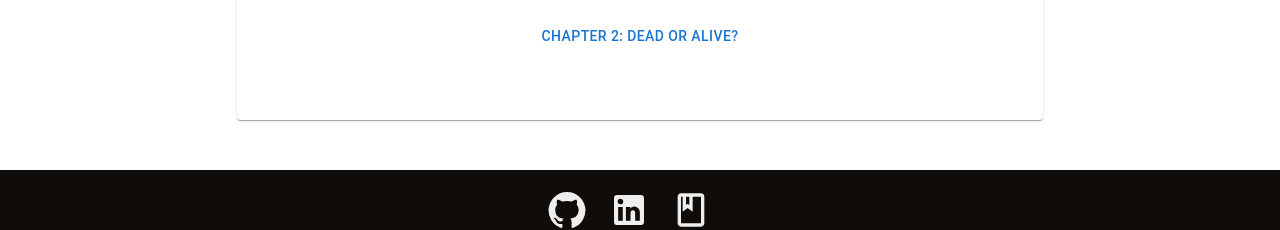
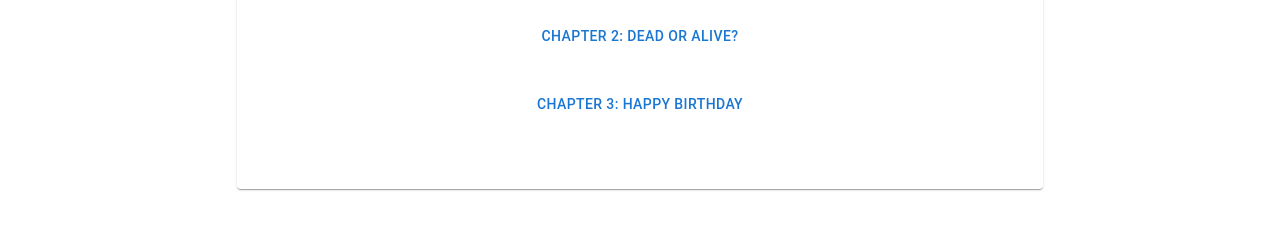
Before and after one commit to HeatMarie/cursed, a React (Create React App) app in the folder cursed/: page / in a window 1280 px wide. Shown: the part 604-834 px from the top of the page. Built offline with nearby package versions, Linux system fonts and the light colour scheme; a web font is replaced by a local one.

Commit message:
Adding coming soon for Chapter 3

```diff
--- a/cursed/src/components/chapters.js
+++ b/cursed/src/components/chapters.js
@@ -374,6 +374,14 @@ const chapters = [
             </p>,
         ]
     },
+    {
+        id: 3,
+        title: `Chapter 3: Happy Birthday`,
+        body: [
+            <p key="p113" className="indent story-paragraph">Coming Soon!</p>,
+            <p key="p114" className="indent story-paragraph"></p>,
+        ]
+    },
 ]
 
 export default chapters;
```
